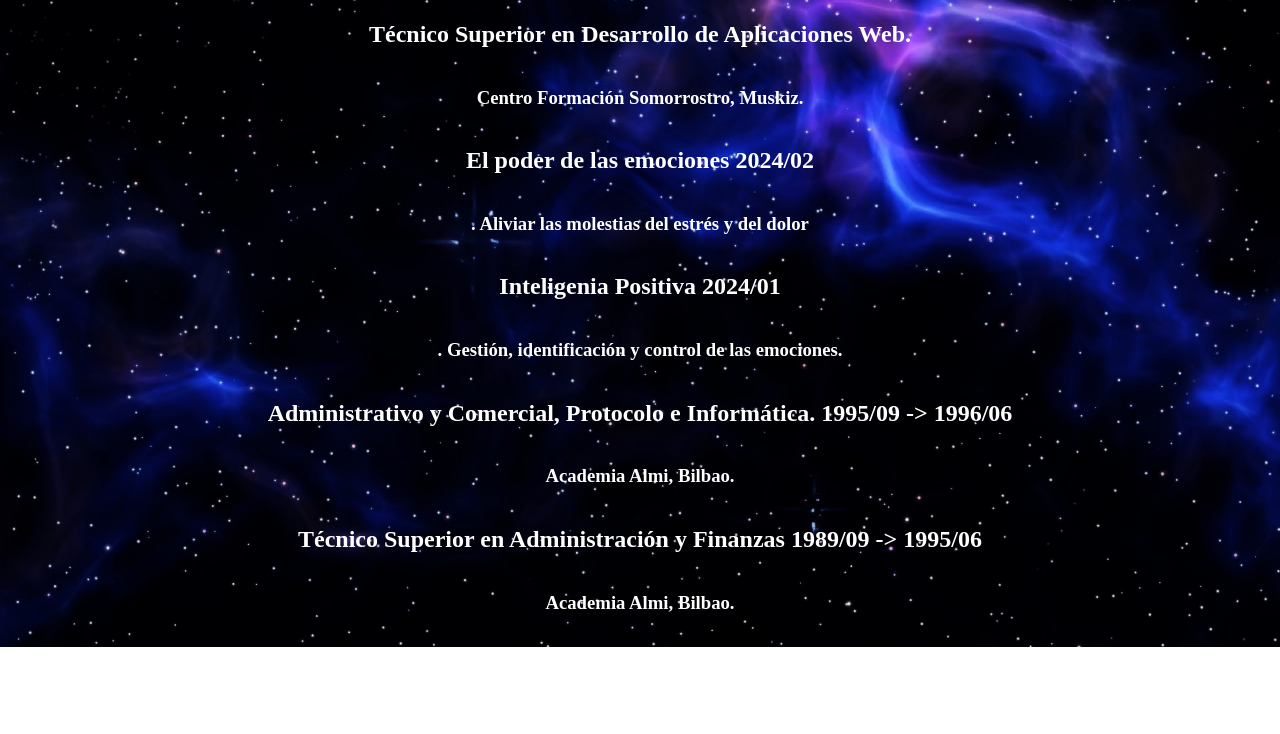
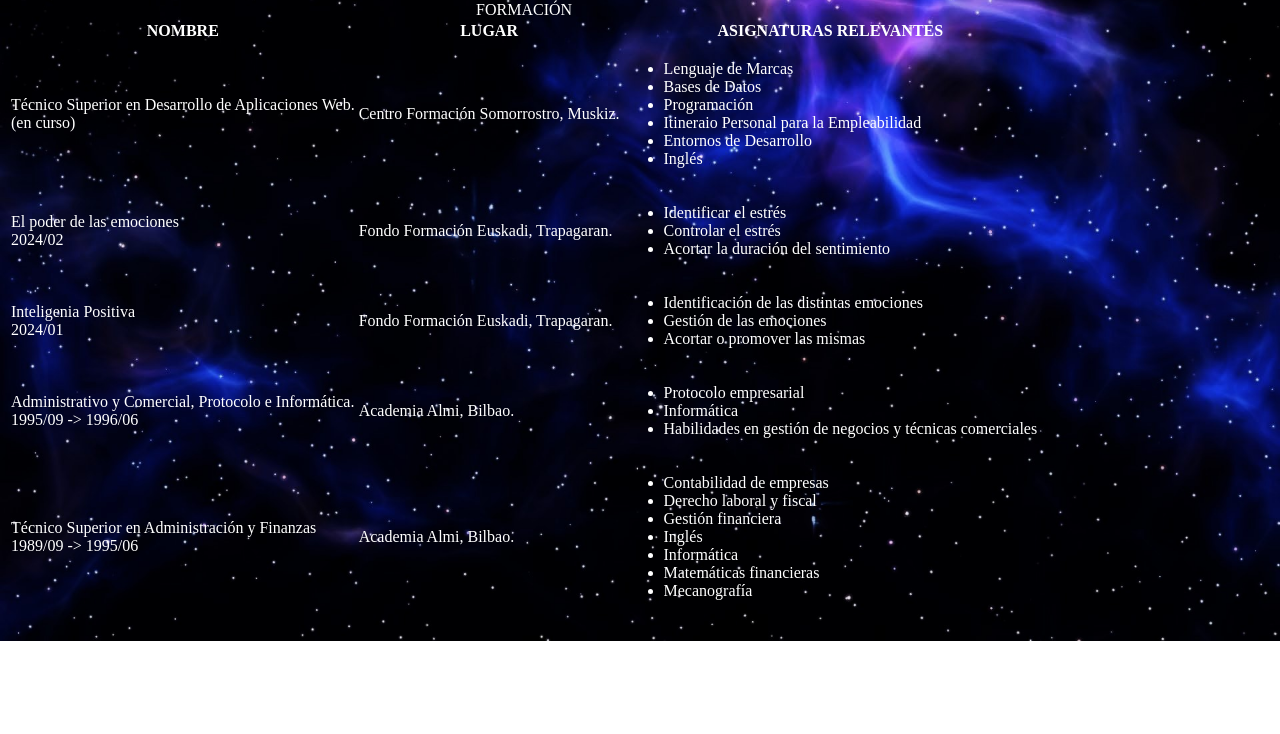
Before and after one commit to Davidmerino74/Cierre-de-trimestre, a plain HTML site: page Estudios.html in a window 1280 px wide. Shown: the part 66-800 px from the top of the page. Drawn offline with Linux system fonts and the light colour scheme.

Commit message:
Add files via upload

```diff
--- a/Estudios.html
+++ b/Estudios.html
@@ -8,7 +8,7 @@
     <link rel="shortcut icon" href="imagenes/favicon.png" type="image/x-icon">
 </head>
 <body>
-    <div class="contenedor">
+    <div class="contenedores">
         <div class="navegacion">
             <nav>
                 <ul>
@@ -19,30 +19,80 @@
             </nav>
         </div>
         <div class="estudios">
-            <h2>Técnico Superior en Desarrollo de Aplicaciones Web.</h2>
-            <h3>Centro Formación Somorrostro, Muskiz.</h3>
-            <h2>El poder de las emociones 2024/02</h2>
-            <h3>. Aliviar las molestias del estrés y del dolor</h3>
-            <h2>Inteligenia Positiva 2024/01</h2>
-            <h3>. Gestión, identificación y control de las emociones.</h3>
-            <h2>Administrativo y Comercial, Protocolo e Informática. 1995/09 -> 1996/06</h2>
-            <h3>Academia Almi, Bilbao.</h3>
-            <h2>Técnico Superior en Administración y Finanzas 1989/09 -> 1995/06</h2>
-            <h3>Academia Almi, Bilbao.</h3>
+            <table>
+                <caption>FORMACIÓN</caption>
+                <tr>
+                    <th>NOMBRE</th>
+                    <th>LUGAR</th>
+                    <th>ASIGNATURAS RELEVANTES</th>
+                </tr>
+                <tr>
+                    <td class="nombre">Técnico Superior en Desarrollo de Aplicaciones Web. <br> (en curso)   </td>
+                    <td>Centro Formación Somorrostro, Muskiz.</td>
+                    <td>
+                        <ul>
+                            <li>Lenguaje de Marcas</li>
+                            <li>Bases de Datos</li>
+                            <li>Programación</li>
+                            <li>Itineraio Personal para la Empleabilidad</li>
+                            <li>Entornos de Desarrollo</li>
+                            <li>Inglés</li>
+                        </ul>
+                    </td>
+                </tr>
+                <tr>
+                    <td class="nombre">El poder de las emociones <br> 2024/02</td>
+                    <td>Fondo Formación Euskadi, Trapagaran.</td>
+                    <td>
+                        <ul>
+                            <li>Identificar el estrés</li>
+                            <li>Controlar el estrés</li>
+                            <li>Acortar la duración del sentimiento</li>
+                        </ul>
+                    </td>
+                </tr>
+                <tr>
+                    <td class="nombre">Inteligenia Positiva <br> 2024/01</td>
+                    <td>Fondo Formación Euskadi, Trapagaran.</td>
+                    <td>
+                        <ul>
+                            <li>Identificación de las distintas emociones</li>
+                            <li>Gestión de las emociones</li>
+                            <li>Acortar o promover las mismas</li>
+                        </ul>
+                    </td>
+                </tr>
+                <tr>
+                    <td class="nombre">Administrativo y Comercial, Protocolo e Informática. <br> 1995/09 -> 1996/06</td>
+                    <td>Academia Almi, Bilbao.</td>
+                    <td>
+                        <ul>
+                            <li>Protocolo empresarial</li>
+                            <li>Informática</li>
+                            <li>Habilidades en gestión de negocios y técnicas comerciales</li>
+
+                        </ul>
+                    </td>
+                </tr>
+                <tr>
+                    <td class="nombre">Técnico Superior en Administración y Finanzas <br>  1989/09 -> 1995/06</td>
+                    <td>Academia Almi, Bilbao.</td>
+                    <td>
+                        <ul>
+                            <li>Contabilidad de empresas</li>
+                            <li>Derecho laboral y fiscal</li>
+                            <li>Gestión financiera</li>
+                            <li>Inglés</li>
+                            <li>Informática</li>
+                            <li>Matemáticas financieras</li>
+                            <li>Mecanografía</li>
+                        </ul>
+                    </td>
+                </tr>
+            </table>
 
         </div>
-
-
-
-
-
-
-
-
-
     </div>
-
-
 
 </body>
 </html>
```
Also changed, not shown: Index.html (+1 -0 lines).
